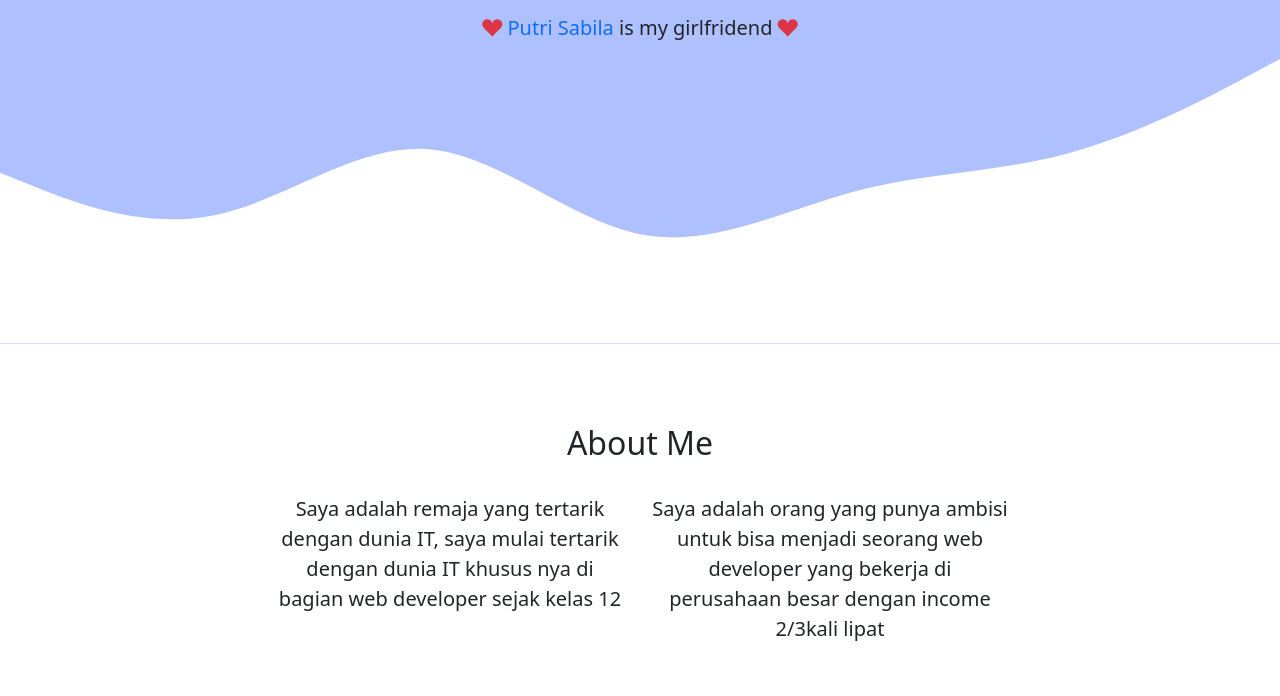
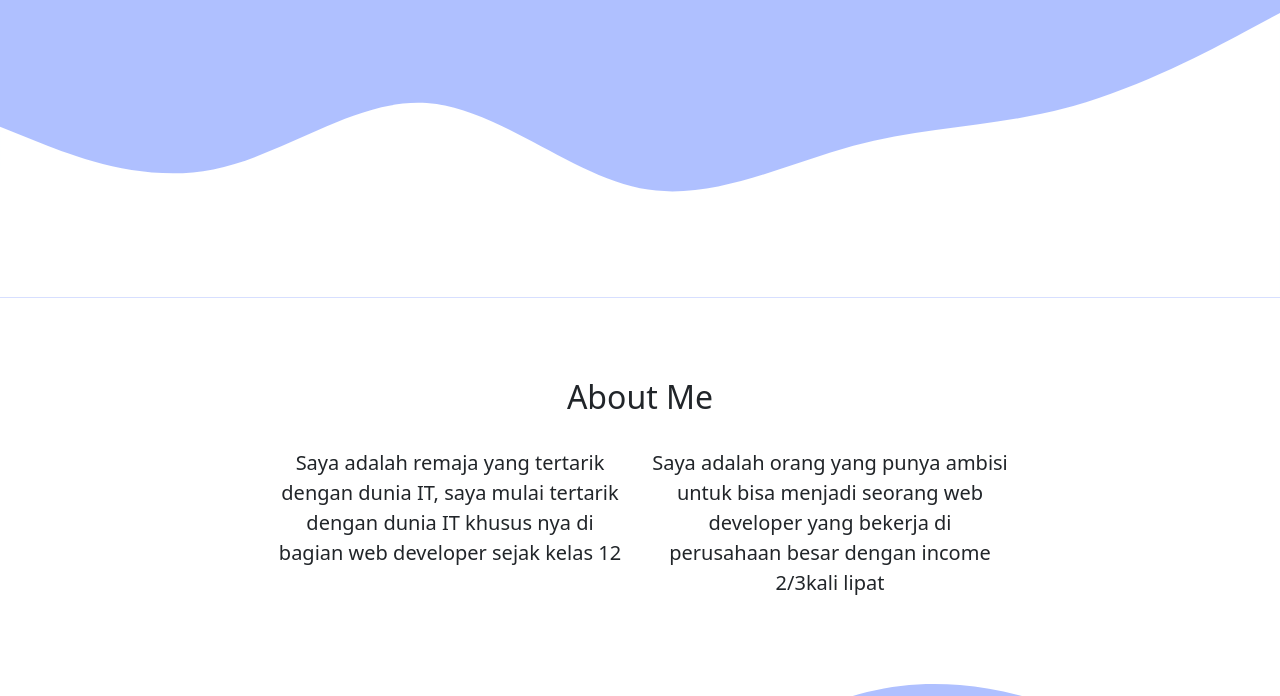
Before and after one commit to amartriadi/amartriadi.github.io, a plain HTML site: page index.html in a window 1280 px wide. Shown: the part 404-1100 px from the top of the page. Drawn offline with nearby package versions, Linux system fonts and the light colour scheme.

Commit message:
menghapus

```diff
--- a/index.html
+++ b/index.html
@@ -39,10 +39,6 @@
       <img src="img/amar1.jpeg" alt="Amar triadi" width="200" class="rounded-circle img-thumbnail" />
       <h1 class="display-4">Amar Triadi</h1>
       <p class="lead">Web developer | Student</p>
-      <p class="lead">
-        <i class="bi bi-suit-heart-fill text-danger"></i> <a href="https://www.instagram.com/psabila__/?hl=id" target="_blank" class="text-primary" style="text-decoration: none">Putri Sabila</a> is my girlfridend
-        <i class="bi bi-suit-heart-fill text-danger"></i>
-      </p>
       <svg xmlns="http://www.w3.org/2000/svg" viewBox="0 0 1440 320">
         <path
           fill="#ffffff"
```
